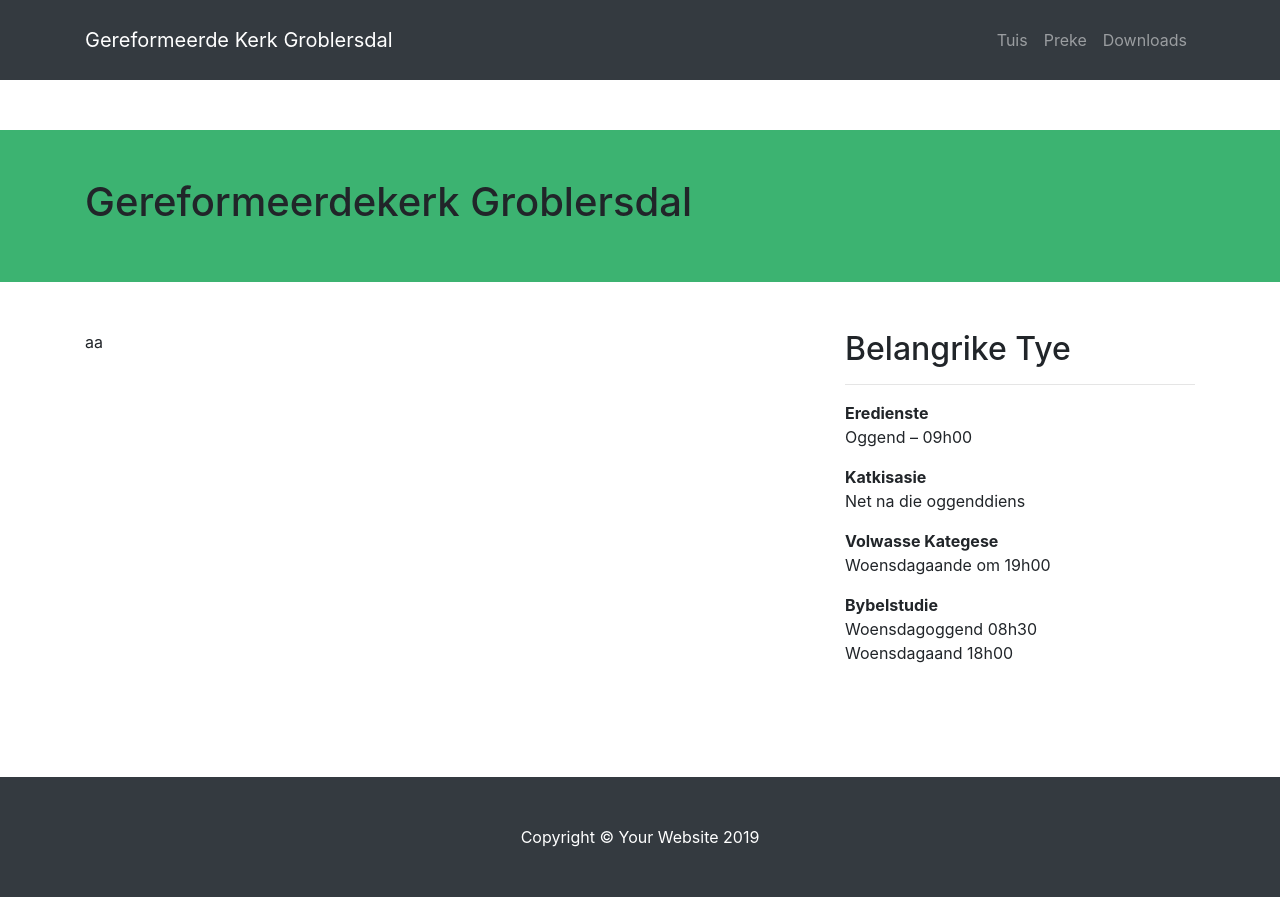
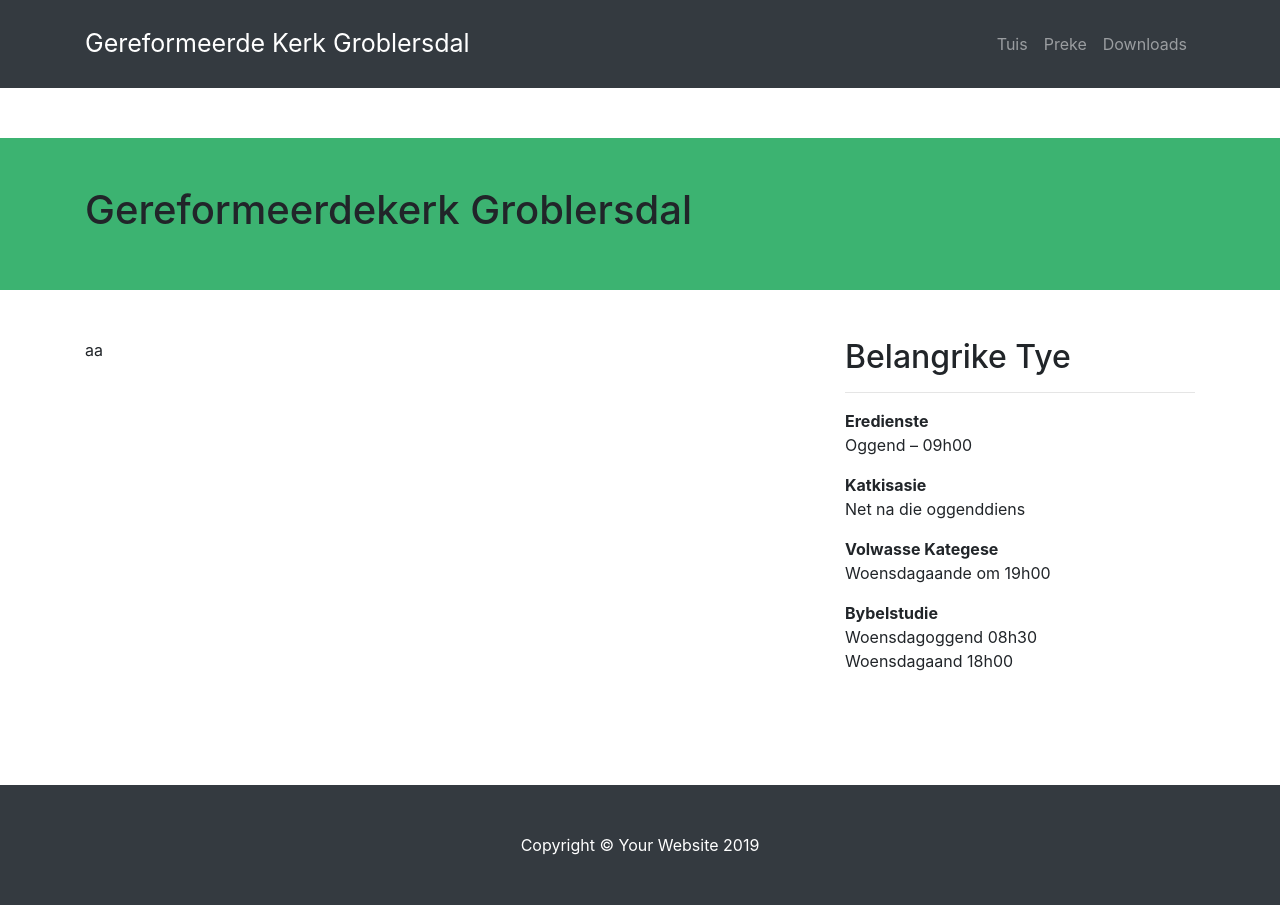
Before and after one commit to sharu725/business-frontpage, a Jekyll site: the page built from downloads/readme.md, in a window 1280 px wide. Built offline with Jekyll 4.4.1, drawn with Linux system fonts in a browser that asks for light colours; nearby versions of some CDN libraries; our own code applies the rules of GitHub Pages for plain Markdown files; library files that are not in the unit come from our copies; comment, search, counter and statistics services are not loaded.

Commit message:
Update custom.scss

```diff
--- a/assets/css/_sass/custom.scss
+++ b/assets/css/_sass/custom.scss
@@ -12,3 +12,7 @@
 // .bg-primary{
 //     background-color: #1d4367 !important
 // }
+
+.navbar-brand{
+  font-size: 25px;
+}
```
